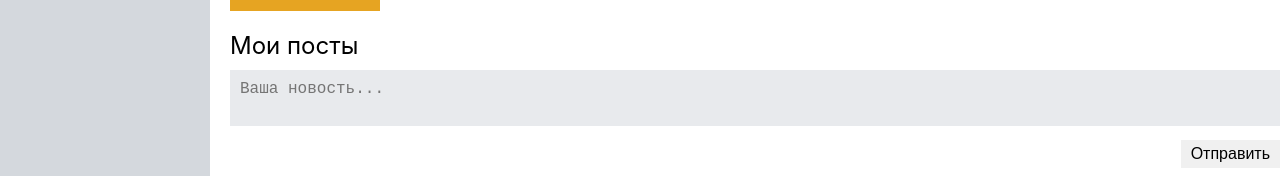
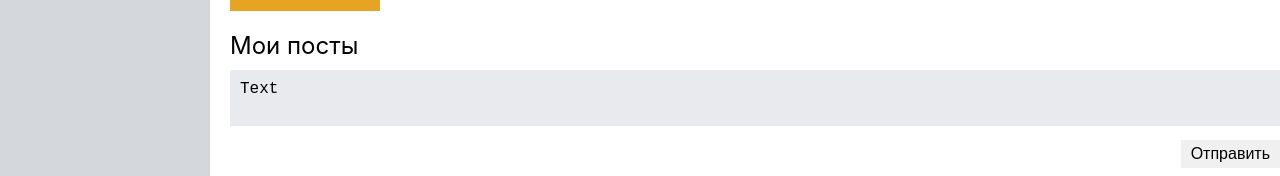
Before and after one commit to EugeneWeb/myproj, a React (Create React App) app: page /profile in a window 1280 px wide. Shown: the part 562-738 px from the top of the page. Built offline with nearby package versions, Linux system fonts and the light colour scheme.

Commit message:
Осн пробл изм данных в state.js, поч нельзя исп getElementById, react по поводу ref, virtual DOM, упрощ FLUX архит, state management, что происх в наш прим(оч важ мысл об input в наш прим), redux это

```diff
--- a/src/components/Profile/MyPosts/MyPosts.jsx
+++ b/src/components/Profile/MyPosts/MyPosts.jsx
@@ -1,20 +1,45 @@
+import React from 'react'
 import s from './MyPosts.module.css'
 import Post from './Post/Post'
 
+
+// Не забываем убрать стандартное поведение формы, в данном случае нам не нужна перезагрузка страницы
+// Добавляем value, чтобы запретить вводить в textarea и обрабатываем каждый добавленный символ(чтобы он сначала по FLUX архитектуре добавлялся в state, а потом возвращался в UI)
 const MyPosts = (props) => {
+
+
+    const newPostText = React.createRef()
+
+    // Так как мы итак имеем данные из textarea в state.js, то просто при вызове addPost берём уже переданные данные из state
+    // Также в addPost делаем очистку input после добавления поста
+    const handleOnClick = () => {
+        // const postText = newPostText.current.value
+        // props.addPost(postText)
+        props.addPost()
+    }
+    const handleOnSubmit = (e) => {
+        e.preventDefault()
+    }
+
+    const handleOnChange = (e) => {
+        const postText = newPostText.current.value
+        props.updateNewPostText(postText)
+    }
+
+
     return (
         <div>
             <h2 className={s.title}>Мои посты</h2>
 
-            <form id={s.addNews}>
-                <textarea placeholder='Ваша новость...'></textarea>
+            <form id={s.addNews} onSubmit={handleOnSubmit}>
+                <textarea ref={newPostText} placeholder='Ваша новость...' onChange={handleOnChange} value={props.newPostText}></textarea>
                 <div className={s.addNews__btn}>
-                    <button>Отправить</button>
+                    <button onClick={handleOnClick}>Отправить</button>
                 </div>
             </form>
 
             <ul className="posts">
-                {props.images.map((img, index) => <Post key={index} path={`${img.path}`} text={img.text} likesCount={img.likesCount}/>)}
+                {props.posts.map((img, index) => <Post key={index} path={`${img.path}`} text={img.text} likesCount={img.likesCount}/>)}
             </ul>
         </div>
     )
--- a/src/components/Profile/Profile.jsx
+++ b/src/components/Profile/Profile.jsx
@@ -6,7 +6,7 @@ const Profile = (props) => {
     return (
         <div className={s.profile}>
             <ProfileInfo />
-            <MyPosts images={props.profilePage.images} />
+            <MyPosts posts={props.profilePage.posts} addPost={props.profilePage.addPost} updateNewPostText={props.profilePage.updateNewPostText} newPostText={props.profilePage.newPostText}/>
         </div>
     )
 }
--- a/src/index.js
+++ b/src/index.js
@@ -1,18 +1,11 @@
-import React from 'react';
-import ReactDOM from 'react-dom/client';
+
 import './index.css';
-import App from './App';
 import reportWebVitals from './reportWebVitals';
 
 import state from './redux/state';
+import rerenderEntireTree from './render';
 
-
-const root = ReactDOM.createRoot(document.getElementById('root'));
-root.render(
-  <React.StrictMode>
-    <App state={state} />
-  </React.StrictMode>
-);
+rerenderEntireTree(state)
 
 // If you want to start measuring performance in your app, pass a function
 // to log results (for example: reportWebVitals(console.log))
--- a/src/redux/state.js
+++ b/src/redux/state.js
@@ -1,3 +1,25 @@
+import rerenderEntireTree from "../render";
+
+const addPost = () => {
+    const newPost = {
+        path: "./img/avatars/avatar1.svg",
+        text: state.profilePage.newPostText,
+        likesCount: 25,
+    }
+
+    // Нарушаем принцип чистой функции функционального программирования
+    state.profilePage.posts.push(newPost)
+
+    state.profilePage.newPostText = ''
+    rerenderEntireTree(state)
+}
+const updateNewPostText = (newPostMessage) => {
+    // Нарушаем принцип чистой функции функционального программирования
+    state.profilePage.newPostText = newPostMessage
+
+    rerenderEntireTree(state)
+}
+
 const state = {
     dialogsPage: {
         dialogs: [
@@ -23,7 +45,7 @@ const state = {
         ],
     },
     profilePage: {
-        images: [
+        posts: [
             {
                 path: "./img/avatars/avatar1.svg",
                 text: "Далеко-далеко, за словесными горами в стране гласных и согласных живут рыбные тексты. Всемогущая инициал даль великий свой однажды образ злых власти снова встретил залетают. Грамматики составитель, единственное вопрос несколько они текста его.",
@@ -35,6 +57,9 @@ const state = {
                 likesCount: 101,
             },
         ],
+        newPostText: 'Text',
+        updateNewPostText,
+        addPost
     },
     navBarPage: {
         friends: [
@@ -48,4 +73,7 @@ const state = {
     }
 };
 
+
+
+export { addPost, updateNewPostText }
 export default state;
--- /dev/null
+++ b/src/render.js
@@ -0,0 +1,16 @@
+import React from 'react';
+import ReactDOM from 'react-dom/client';
+import App from './App';
+
+
+// root надо вынести, так как он должен быть создан один раз
+const root = ReactDOM.createRoot(document.getElementById('root'));
+const rerenderEntireTree = (state) => {
+  root.render(
+    <React.StrictMode>
+      <App state={state} />
+    </React.StrictMode>
+  );
+}
+
+export default rerenderEntireTree
```
Also changed, not shown: src/App.js (+27 -25 lines).
